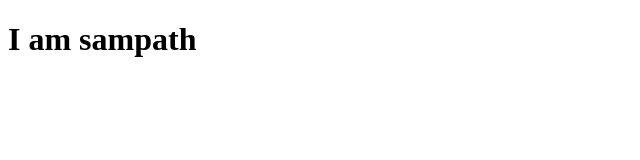
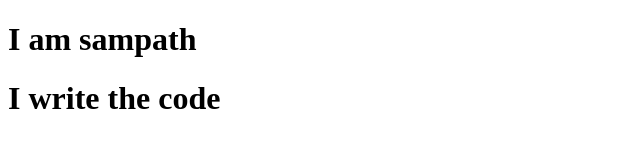
Before and after one commit to Sampath-KumarK/demo, a plain HTML site: page hello.html in a window 1280 px wide. Shown: the whole page, without its empty margins (0-640 px from the left). Drawn offline with Linux system fonts and the light colour scheme.

Commit message:
i add new line

```diff
--- a/hello.html
+++ b/hello.html
@@ -7,5 +7,6 @@
 </head>
 <body>
     <h1>I am sampath</h1>
+    <h1>I write the code</h1>
 </body>
 </html>
```
